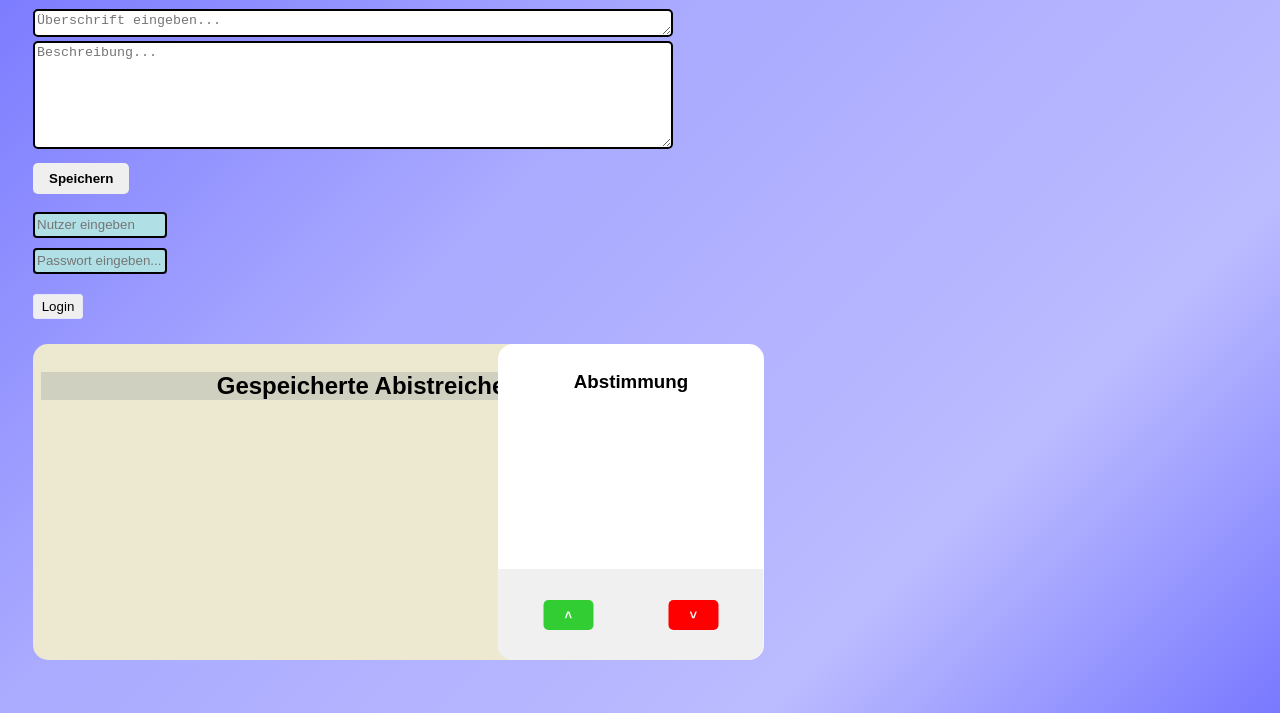
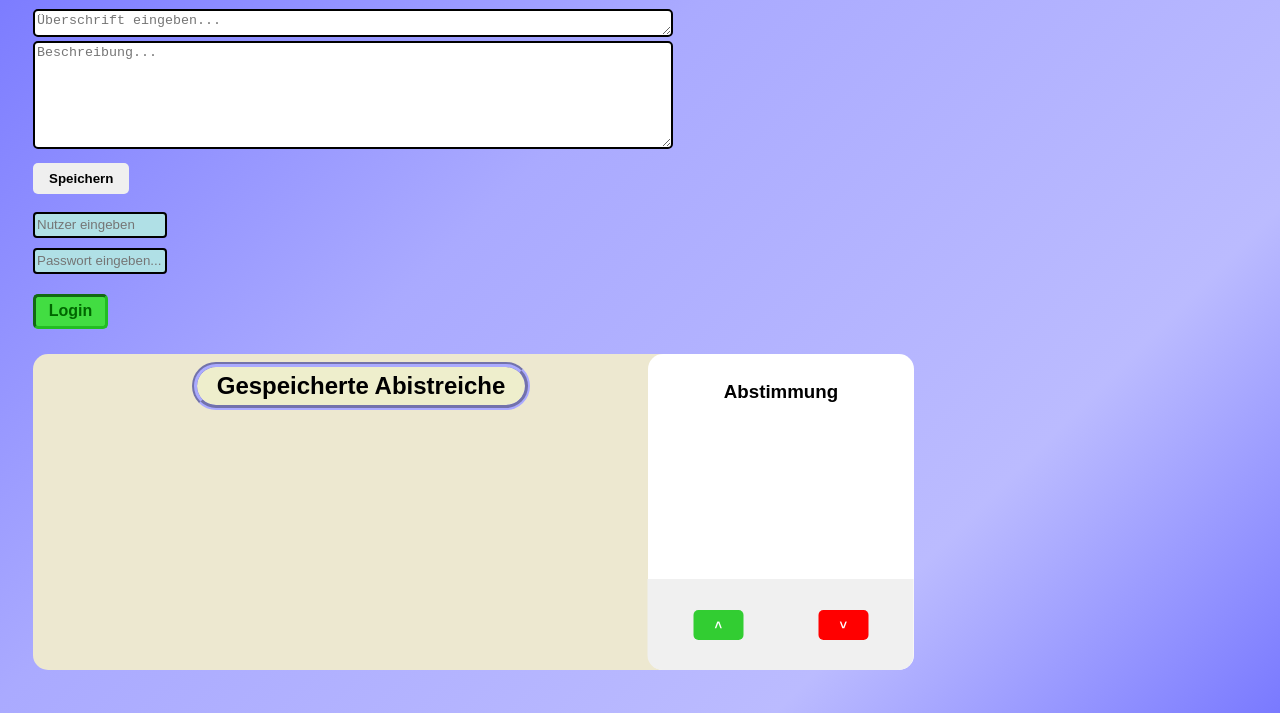
Before and after one commit to Godjump-HD/AbistreicheVotingFrontEnd, a website: page index.html in a window 1280 px wide. Shown: the part 87-800 px from the top of the page. Drawn offline with Linux system fonts and the light colour scheme; no server answers.

Commit message:
Update for CSS

```diff
--- a/style.css
+++ b/style.css
@@ -28,14 +28,23 @@ textarea {
 h3 {
     text-align: center;
 }
-h2{
+
+h2 {
     text-align: center;
-    background: #d0d0c0;
-   hborder-radius: 5px;
+    background: #eec;
+    border-radius: 25px;
+    width: fit-content;
+    margin: auto;
+    padding: 5px;
+    padding-left: 20px;
+    padding-right: 20px;
+    border: solid 5px #aaf;
+    border-style: groove;
 }
-h1{
+
+h1 {
     position: relative;
-    transform: translate(-50%,0);
+    transform: translate(-50%, 0);
     width: fit-content;
     background: #f5e5c0;
     padding: 8px;
@@ -49,7 +58,7 @@ h1{
 .votingCon {
     position: relative;
     background: white;
-    left: 490px;
+    left: 50vw;
     top: -316px;
     border-radius: 15px;
     padding: 8px;
@@ -159,7 +168,7 @@ h1{
     background: cornflowerblue;
     color: white;
     font-weight: bold;
-    font-size:medium;
+    font-size: medium;
 }
 
 #userInput {
@@ -185,10 +194,16 @@ h1{
 
 #loginBtn {
     margin-top: 20px;
-    width: 50px;
-    height: 25px;
-    border-radius: 3px;
-    border: solid 1px lavender;
+    width: 75px;
+    height: 35px;
+    border-radius: 5px;
+    background-color: #42dd42;
+    color: #060;
+    font-weight: bold;
+    font-size: 16px;
+    text-align: center;
+    border: solid 3px #22bd22;
+    border-style: inset;
 }
 
 .welcome {
```
